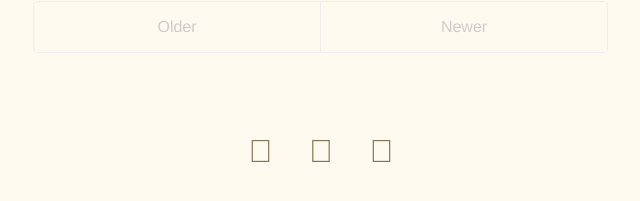
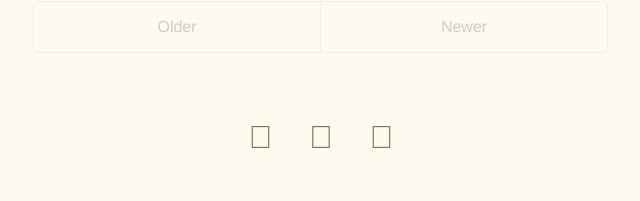
Before and after one commit to bio-ks/leef.github.io, a Jekyll site: the page built from index.html, in a window 1280 px wide. Shown: the part 499-700 px from the top of the page, without its empty margins (319-959 px from the left). Built offline with Jekyll 4.4.1, drawn with Linux system fonts in a browser that asks for light colours; some web fonts are replaced; Markdown is read by kramdown in place of the engine named in the settings; the list of posts is cut into pages by our own code.

Commit message:
updated social margin

```diff
--- a/public/css/poole.css
+++ b/public/css/poole.css
@@ -158,7 +158,8 @@ padding-bottom: 1em;
 font-weight: 200;
 text-align: center; }
 .social ul.networks {
-padding: 0; }
+padding: 0;
+margin-top: -14px }
 .social li:first-child {
 padding-left: 0; }
 .social li:last-child {
```
